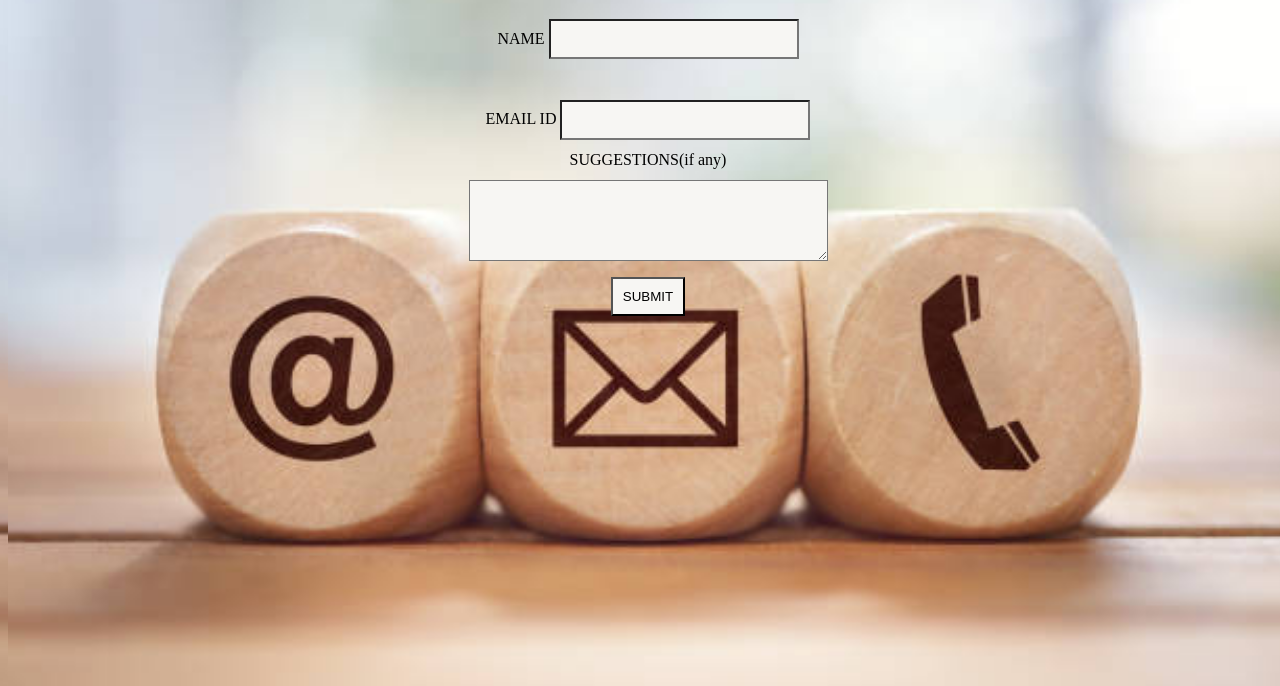
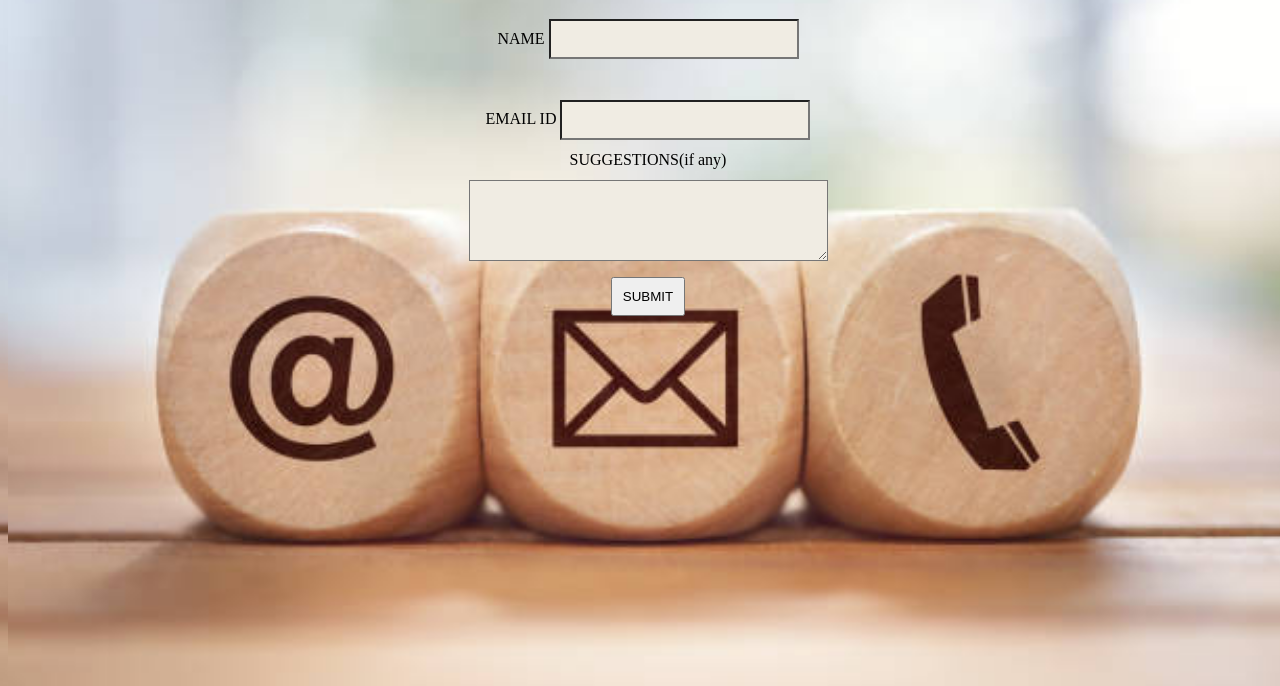
Before and after one commit to anushka189/PaymentGatewayInt, a plain HTML site: page contact.html in a window 1280 px wide. Shown: the part 122-808 px from the top of the page. Drawn offline with Linux system fonts and the light colour scheme.

Commit message:
update contact.css

```diff
--- a/contact.css
+++ b/contact.css
@@ -54,16 +54,16 @@ padding-top: 50px;
 input{
 width:250px;
 height: 40px;
-color:rgb(247, 246, 243);
-background-color: rgb(247, 246, 243);
+
+background-color: rgb(240, 236, 227);
 }
 textarea{
 padding-left:100px;
-color:rgb(247, 246, 243);
-background-color: rgb(247, 246, 243);
+
+background-color:  rgb(240, 236, 227);
 }
 button{
 padding:10px;
 
-background-color: rgb(247, 246, 243);
+background-color: rgb(240, 236 227);
 }
```
